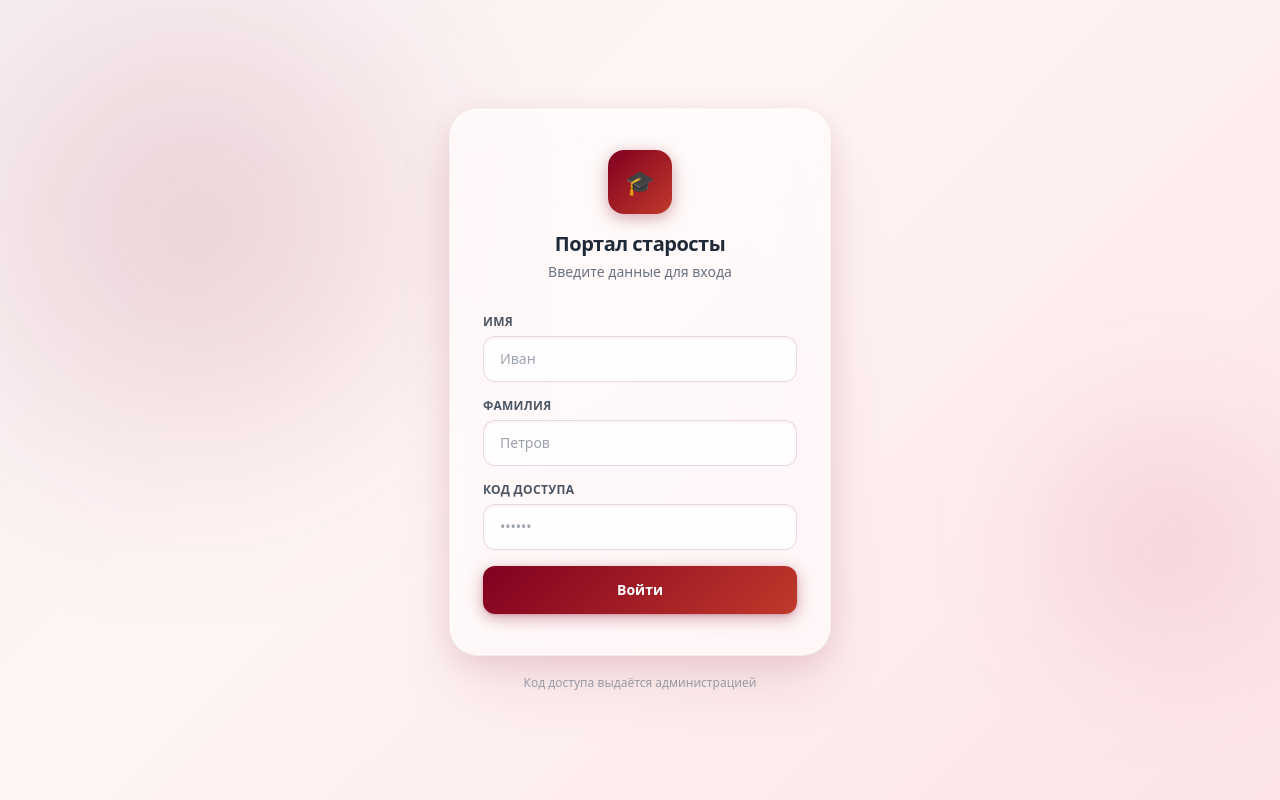
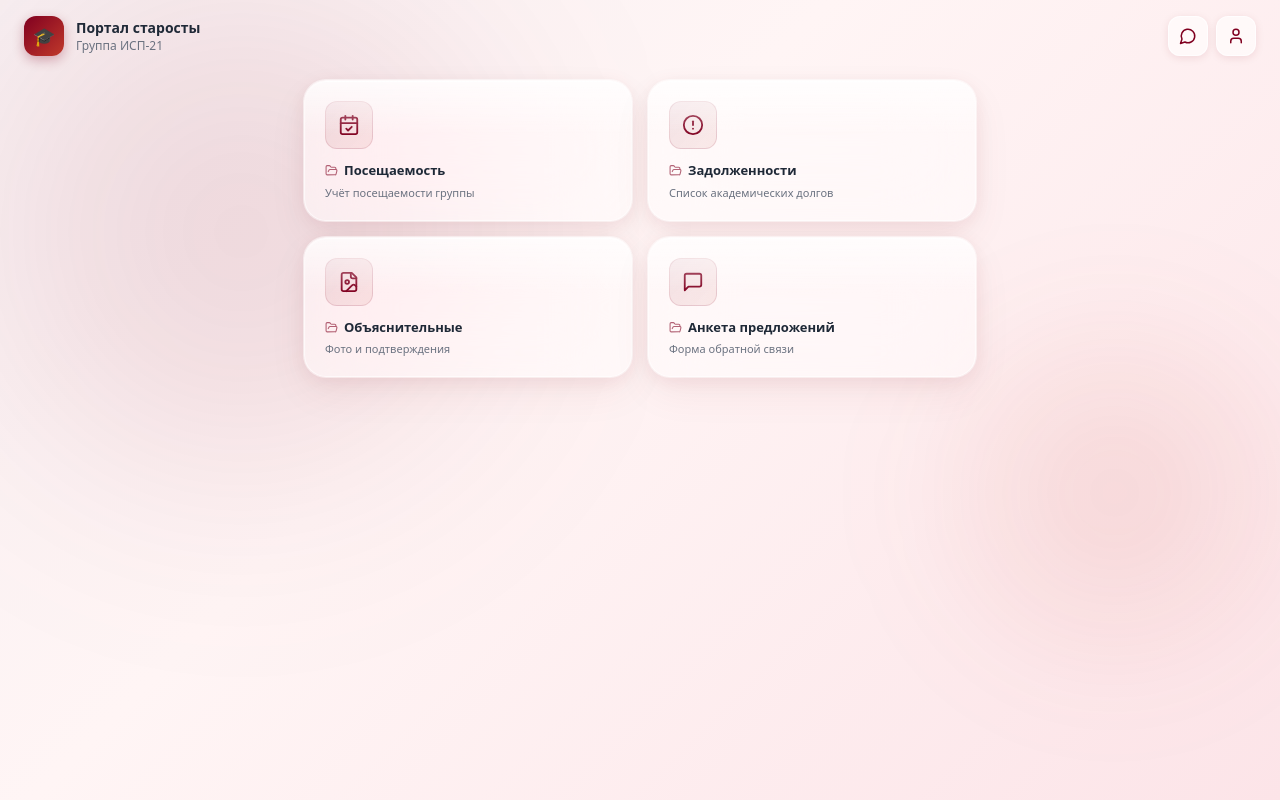
Before and after one commit to pr-poehali-dev/project-odin-1, a React (Vite) app: page / in a window 1280 px wide. Built offline with nearby package versions, Linux system fonts and the light colour scheme.

Commit message:
Refactor: remove auth page

```diff
--- a/src/App.tsx
+++ b/src/App.tsx
@@ -1,20 +1,7 @@
-import { useState } from "react"
-import { LoginPage } from "./pages/LoginPage"
 import { DashboardPage } from "./pages/DashboardPage"
 
-export interface User {
-  name: string
-  group: string
-}
-
 function App() {
-  const [user, setUser] = useState<User | null>(null)
-
-  if (!user) {
-    return <LoginPage onLogin={setUser} />
-  }
-
-  return <DashboardPage user={user} onLogout={() => setUser(null)} />
+  return <DashboardPage />
 }
 
 export default App
--- a/src/pages/DashboardPage.tsx
+++ b/src/pages/DashboardPage.tsx
@@ -1,15 +1,9 @@
 import { useState, useMemo } from "react"
 import { motion, AnimatePresence } from "framer-motion"
-import type { User } from "@/App"
 import Icon from "@/components/ui/icon"
 import * as XLSX from "xlsx"
 import jsPDF from "jspdf"
 import autoTable from "jspdf-autotable"
-
-interface DashboardPageProps {
-  user: User
-  onLogout: () => void
-}
 
 type FolderKey = "attendance" | "debts" | "documents" | "survey" | null
 
@@ -112,7 +106,7 @@ const glassCard = {
   border: "1px solid rgba(255,255,255,0.6)",
 }
 
-export function DashboardPage({ user, onLogout }: DashboardPageProps) {
+export function DashboardPage() {
   const [openFolder, setOpenFolder] = useState<FolderKey>(null)
   const [showMessages, setShowMessages] = useState(false)
   const [showProfile, setShowProfile] = useState(false)
@@ -263,7 +257,7 @@ export function DashboardPage({ user, onLogout }: DashboardPageProps) {
     doc.text("Propuski za semestr", 14, 16)
     doc.setFontSize(10)
     doc.setFont("helvetica", "normal")
-    doc.text(`Gruppa: ${user.group}`, 14, 24)
+    doc.text(`Gruppa: ИСП-21`, 14, 24)
     autoTable(doc, {
       startY: 30,
       head: [["#", "Student", "Neuvazh.", "Uvazh.", "Vsego"]],
@@ -299,7 +293,7 @@ export function DashboardPage({ user, onLogout }: DashboardPageProps) {
           </div>
           <div>
             <h1 className="text-sm font-bold text-gray-800">Портал старосты</h1>
-            <p className="text-xs text-gray-500">Группа {user.group}</p>
+            <p className="text-xs text-gray-500">Группа ИСП-21</p>
           </div>
         </div>
         <div className="flex items-center gap-2">
@@ -377,7 +371,7 @@ export function DashboardPage({ user, onLogout }: DashboardPageProps) {
                       <Icon name="CalendarCheck" size={20} className="text-[#800020]" />
                       <div>
                         <div className="flex items-center gap-2">
-                          <h2 className="text-base font-bold text-gray-800">Посещаемость — {user.group}</h2>
+                          <h2 className="text-base font-bold text-gray-800">Посещаемость — ИСП-21</h2>
                         </div>
                       </div>
                     </div>
@@ -801,8 +795,8 @@ export function DashboardPage({ user, onLogout }: DashboardPageProps) {
                       style={{ background: "linear-gradient(135deg, #800020, #c0392b)", boxShadow: "0 4px 20px rgba(128,0,32,0.3)" }}>
                       <Icon name="User" size={32} className="text-white" />
                     </div>
-                    <h3 className="text-xl font-bold text-gray-800">{user.name}</h3>
-                    <p className="text-sm text-gray-500 mt-1">Группа {user.group}</p>
+                    <h3 className="text-xl font-bold text-gray-800">Портал старосты</h3>
+                    <p className="text-sm text-gray-500 mt-1">Группа ИСП-21</p>
                     <span className="mt-3 text-[11px] font-semibold px-3 py-1.5 rounded-full"
                       style={{ background: "rgba(128,0,32,0.08)", color: "#800020" }}>Староста</span>
                     <div className="w-full mt-6 p-4 rounded-xl space-y-2" style={{ background: "rgba(255,255,255,0.6)", border: "1px solid rgba(128,0,32,0.08)" }}>
@@ -812,15 +806,10 @@ export function DashboardPage({ user, onLogout }: DashboardPageProps) {
                       </div>
                       <div className="flex justify-between text-[13px]">
                         <span className="text-gray-500">Группа</span>
-                        <span className="font-semibold text-gray-800">{user.group}</span>
+                        <span className="font-semibold text-gray-800">ИСП-21</span>
                       </div>
                     </div>
-                    <motion.button whileHover={{ scale: 1.02 }} whileTap={{ scale: 0.98 }}
-                      onClick={onLogout}
-                      className="mt-5 w-full rounded-xl py-3 text-sm font-semibold flex items-center justify-center gap-2"
-                      style={{ background: "rgba(128,0,32,0.06)", color: "#800020", border: "1px solid rgba(128,0,32,0.15)" }}>
-                      <Icon name="LogOut" size={16} /> Выйти
-                    </motion.button>
+
                   </div>
                 </div>
               )}
--- a/src/pages/LoginPage.tsx
+++ /dev/null
@@ -1,157 +0,0 @@
-import { useState } from "react"
-import { motion } from "framer-motion"
-import type { User } from "@/App"
-
-const USERS: { firstName: string; lastName: string; code: string; group: string }[] = [
-  { firstName: "Иван", lastName: "Петров", code: "SR-001", group: "ИСП-21" },
-  { firstName: "Мария", lastName: "Сидорова", code: "SR-002", group: "ИСП-22" },
-  { firstName: "Алексей", lastName: "Козлов", code: "SR-003", group: "ИСП-23" },
-  { firstName: "Айша", lastName: "Сафронова", code: "12345", group: "ИПСПД25-10" },
-]
-
-interface LoginPageProps {
-  onLogin: (user: User) => void
-}
-
-export function LoginPage({ onLogin }: LoginPageProps) {
-  const [firstName, setFirstName] = useState("")
-  const [lastName, setLastName] = useState("")
-  const [code, setCode] = useState("")
-  const [error, setError] = useState("")
-
-  const handleSubmit = (e: React.FormEvent) => {
-    e.preventDefault()
-    const found = USERS.find(
-      (u) =>
-        u.firstName.toLowerCase() === firstName.trim().toLowerCase() &&
-        u.lastName.toLowerCase() === lastName.trim().toLowerCase() &&
-        u.code === code.trim()
-    )
-    if (found) {
-      onLogin({ name: `${found.firstName} ${found.lastName}`, group: found.group })
-    } else {
-      setError("Неверные данные. Проверьте имя, фамилию и код доступа.")
-    }
-  }
-
-  return (
-    <main className="relative min-h-screen flex items-center justify-center px-6 overflow-hidden">
-      <div className="fixed inset-0 z-0" style={{ background: "linear-gradient(135deg, #f8f0f2 0%, #fff5f5 40%, #fce4e8 100%)" }} />
-
-      <motion.div
-        className="fixed z-0 w-[500px] h-[500px] rounded-full"
-        style={{ background: "radial-gradient(circle, rgba(128,0,32,0.18) 0%, transparent 70%)", filter: "blur(80px)", top: "-10%", left: "-10%" }}
-        animate={{ x: [0, 80, 40, 0], y: [0, 60, 100, 0], scale: [1, 1.2, 0.9, 1] }}
-        transition={{ duration: 20, repeat: Infinity, ease: "easeInOut" }}
-      />
-      <motion.div
-        className="fixed z-0 w-[400px] h-[400px] rounded-full"
-        style={{ background: "radial-gradient(circle, rgba(180,30,60,0.12) 0%, transparent 70%)", filter: "blur(60px)", bottom: "0%", right: "-10%" }}
-        animate={{ x: [0, -60, -20, 0], y: [0, -80, 30, 0], scale: [1, 0.85, 1.1, 1] }}
-        transition={{ duration: 25, repeat: Infinity, ease: "easeInOut" }}
-      />
-
-      <motion.div
-        initial={{ opacity: 0, y: 30 }}
-        animate={{ opacity: 1, y: 0 }}
-        transition={{ type: "spring", stiffness: 300, damping: 28 }}
-        className="relative z-10 w-full max-w-[380px]"
-      >
-        <div
-          className="rounded-[28px] px-8 py-10"
-          style={{
-            background: "rgba(255,255,255,0.55)",
-            backdropFilter: "blur(40px) saturate(180%)",
-            WebkitBackdropFilter: "blur(40px) saturate(180%)",
-            boxShadow: "inset 0 1px 1px rgba(255,255,255,0.9), 0 0 0 1px rgba(255,255,255,0.5), 0 8px 32px rgba(128,0,32,0.12), 0 32px 64px rgba(128,0,32,0.08)",
-            border: "1px solid rgba(255,255,255,0.6)",
-          }}
-        >
-          <div className="flex flex-col items-center mb-8">
-            <div
-              className="w-16 h-16 rounded-2xl flex items-center justify-center mb-4"
-              style={{ background: "linear-gradient(135deg, #800020, #c0392b)", boxShadow: "0 4px 16px rgba(128,0,32,0.35)" }}
-            >
-              <span className="text-2xl">🎓</span>
-            </div>
-            <h1 className="text-xl font-bold text-gray-800 tracking-tight">Портал старосты</h1>
-            <p className="text-sm text-gray-500 mt-1 text-center">Введите данные для входа</p>
-          </div>
-
-          <form onSubmit={handleSubmit} className="space-y-4">
-            <div>
-              <label className="block text-xs font-semibold text-gray-600 mb-1.5 uppercase tracking-wide">Имя</label>
-              <input
-                type="text"
-                value={firstName}
-                onChange={(e) => { setFirstName(e.target.value); setError("") }}
-                placeholder="Иван"
-                className="w-full rounded-xl px-4 py-3 text-sm text-gray-800 outline-none transition-all"
-                style={{
-                  background: "rgba(255,255,255,0.7)",
-                  border: "1px solid rgba(128,0,32,0.15)",
-                  boxShadow: "inset 0 1px 3px rgba(0,0,0,0.05)",
-                }}
-                required
-              />
-            </div>
-            <div>
-              <label className="block text-xs font-semibold text-gray-600 mb-1.5 uppercase tracking-wide">Фамилия</label>
-              <input
-                type="text"
-                value={lastName}
-                onChange={(e) => { setLastName(e.target.value); setError("") }}
-                placeholder="Петров"
-                className="w-full rounded-xl px-4 py-3 text-sm text-gray-800 outline-none transition-all"
-                style={{
-                  background: "rgba(255,255,255,0.7)",
-                  border: "1px solid rgba(128,0,32,0.15)",
-                  boxShadow: "inset 0 1px 3px rgba(0,0,0,0.05)",
-                }}
-                required
-              />
-            </div>
-            <div>
-              <label className="block text-xs font-semibold text-gray-600 mb-1.5 uppercase tracking-wide">Код доступа</label>
-              <input
-                type="password"
-                value={code}
-                onChange={(e) => { setCode(e.target.value); setError("") }}
-                placeholder="••••••"
-                className="w-full rounded-xl px-4 py-3 text-sm text-gray-800 outline-none transition-all"
-                style={{
-                  background: "rgba(255,255,255,0.7)",
-                  border: "1px solid rgba(128,0,32,0.15)",
-                  boxShadow: "inset 0 1px 3px rgba(0,0,0,0.05)",
-                }}
-                required
-              />
-            </div>
-
-            {error && (
-              <motion.p
-                initial={{ opacity: 0, y: -6 }}
-                animate={{ opacity: 1, y: 0 }}
-                className="text-xs text-red-600 bg-red-50 rounded-lg px-3 py-2 border border-red-100"
-              >
-                {error}
-              </motion.p>
-            )}
-
-            <motion.button
-              type="submit"
-              whileHover={{ scale: 1.02, y: -1 }}
-              whileTap={{ scale: 0.98 }}
-              className="w-full rounded-xl py-3.5 text-sm font-semibold text-white mt-2"
-              style={{ background: "linear-gradient(135deg, #800020, #c0392b)", boxShadow: "0 4px 16px rgba(128,0,32,0.35), 0 1px 3px rgba(128,0,32,0.2)" }}
-            >
-              Войти
-            </motion.button>
-          </form>
-        </div>
-
-        <p className="text-center text-xs text-gray-400 mt-5">Код доступа выдаётся администрацией</p>
-      </motion.div>
-    </main>
-  )
-}
```
